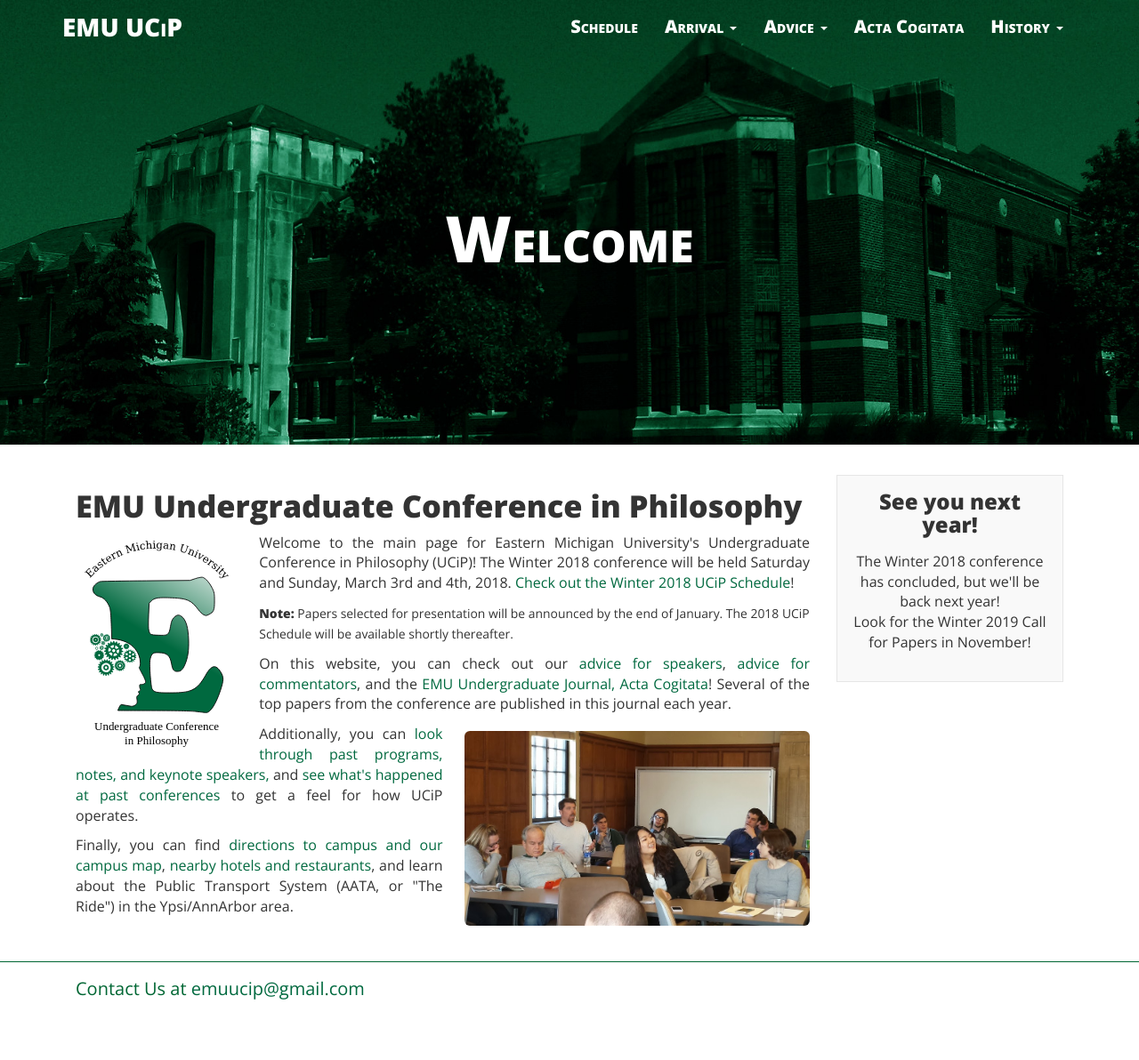
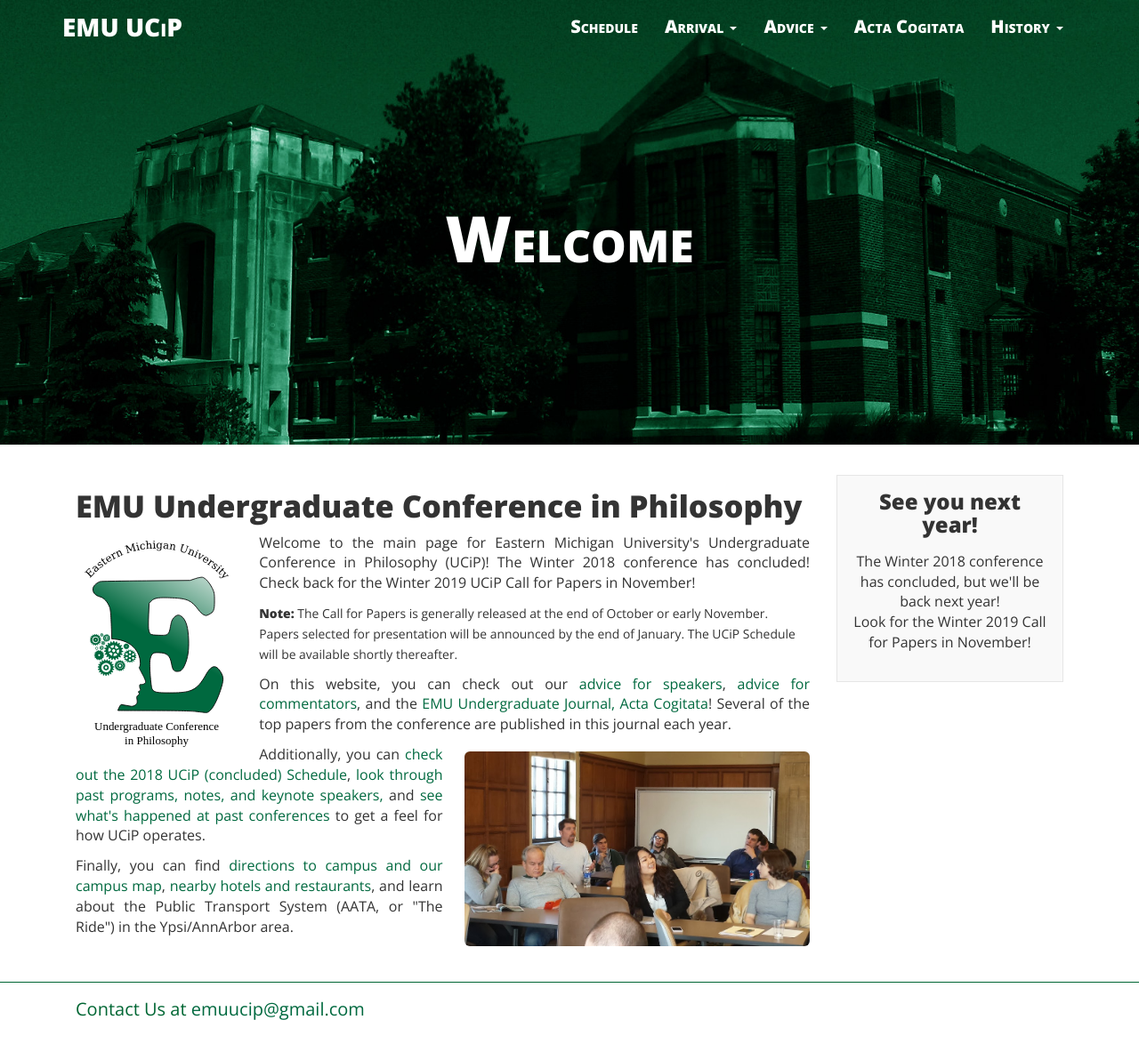
Before and after one commit to ucip/ucip.github.io, a Jekyll site: the page built from index.html, in a window 1280 px wide. Shown: the whole page at 89% size. Built offline with Jekyll 4.4.1, drawn with Linux system fonts in a browser that asks for light colours; nearby versions of some CDN libraries; before the commit the page ends 1169 px from its top, so only the background shows below that.

Commit message:
updated language to conference completed language

```diff
--- a/index.html
+++ b/index.html
@@ -10,13 +10,13 @@
     <div class="col-sm-3 img-div-left">
       <img class="img-responsive img-rounded hidden-print" src="{{ site.baseurl }}/img/logo.svg">
     </div>
-    <p class="text-justify">Welcome to the main page for Eastern Michigan University's Undergraduate Conference in Philosophy (UCiP)! The Winter 2018 conference will be held Saturday and Sunday, March 3rd and 4th, 2018. <a href="{{ site.baseurl }}/schedule/">Check out the Winter 2018 UCiP Schedule</a>!</p>
-    <p><small><b>Note:</b> Papers selected for presentation will be announced by the end of January. The 2018 UCiP Schedule will be available shortly thereafter.</small></p>
+    <p class="text-justify">Welcome to the main page for Eastern Michigan University's Undergraduate Conference in Philosophy (UCiP)! The Winter 2018 conference has concluded! Check back for the Winter 2019 UCiP Call for Papers in November!</p>
+    <p><small><b>Note:</b> The Call for Papers is generally released at the end of October or early November. Papers selected for presentation will be announced by the end of January. The UCiP Schedule will be available shortly thereafter.</small></p>
     <p class="text-justify">On this website, you can check out our <a href="{{ site.baseurl }}/advice/speakers/">advice for speakers</a>, <a href="{{ site.baseurl }}/advice/commentators/">advice for commentators</a>, and the <a href="{{ site.baseurl }}/journal/">EMU Undergraduate Journal, Acta Cogitata</a>! Several of the top papers from the conference are published in this journal each year.</p>
     <div class="col-sm-6 img-div-right">
       <img class="img-responsive img-rounded hidden-print" src="{{ site.baseurl }}/img/img_6.jpg">
     </div>
-    <p class="text-justify">Additionally, you can <a href="{{ site.baseurl }}/history/">look through past programs, notes, and keynote speakers,</a> and <a href="{{ site.baseurl }}/gallery/">see what's happened at past conferences</a> to get a feel for how UCiP operates.</p>
+    <p class="text-justify">Additionally, you can <a href="{{ site.baseurl }}/schedule/">check out the 2018 UCiP (concluded) Schedule</a>, <a href="{{ site.baseurl }}/history/">look through past programs, notes, and keynote speakers,</a> and <a href="{{ site.baseurl }}/gallery/">see what's happened at past conferences</a> to get a feel for how UCiP operates.</p>
     <p class="text-justify">Finally, you can find <a href="{{ site.baseurl }}/arrival/maps/">directions to campus and our campus map</a>, <a href="{{ site.baseurl }}/arrival/hotels/">nearby hotels and restaurants</a>, and learn about the Public Transport System (AATA, or "The Ride") in the Ypsi/AnnArbor area.</p>
   </div>
   {% include box.html %}
```
